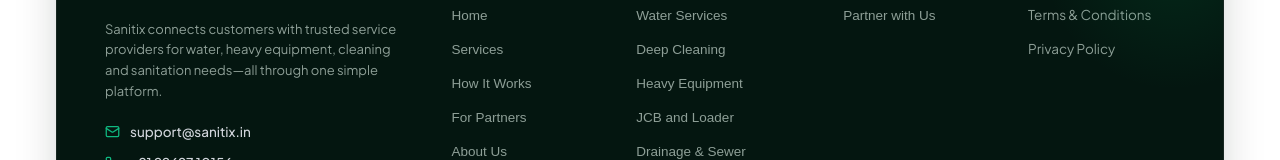
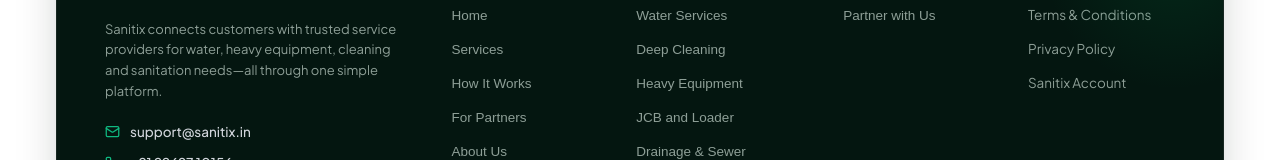
Before and after one commit to Sanitix-Technology/sanitix-landing-page, a React (Vite) app: page / in a window 1280 px wide. Shown: the part 2810-2970 px from the top of the page. Built offline with nearby package versions, Linux system fonts and the light colour scheme.

Commit message:
Add Sanitix Account redirect link in footer

```diff
--- a/src/components/Footer.tsx
+++ b/src/components/Footer.tsx
@@ -326,12 +326,6 @@
                     Partner with Us
                   </button>
                 </li>
-                <li>
-
-                </li>
-                <li>
-
-                </li>
               </ul>
             </div>
 
@@ -421,6 +415,41 @@
                     }}
                   >
                     Privacy Policy
+                  </a>
+                </li>
+                <li>
+                  <a
+                    href="https://accounts.sanitix.in/"
+                    target="_blank"
+                    rel="noopener noreferrer"
+                    style={{
+                      background: 'none',
+                      border: 'none',
+                      padding: 0,
+                      color: '#8E9F97',
+                      fontSize: '13.5px',
+                      cursor: 'pointer',
+                      textAlign: 'left',
+                      transition: 'color 0.08s ease, transform 0.08s ease, opacity 0.08s ease',
+                      textDecoration: 'none',
+                      display: 'inline-block'
+                    }}
+                    onMouseOver={(e) => (e.currentTarget.style.color = '#10B981')}
+                    onMouseOut={(e) => {
+                      e.currentTarget.style.color = '#8E9F97';
+                      e.currentTarget.style.opacity = '1';
+                      e.currentTarget.style.transform = 'scale(1)';
+                    }}
+                    onMouseDown={(e) => {
+                      e.currentTarget.style.opacity = '0.7';
+                      e.currentTarget.style.transform = 'scale(0.97)';
+                    }}
+                    onMouseUp={(e) => {
+                      e.currentTarget.style.opacity = '1';
+                      e.currentTarget.style.transform = 'scale(1)';
+                    }}
+                  >
+                    Sanitix Account
                   </a>
                 </li>
               </ul>
```
